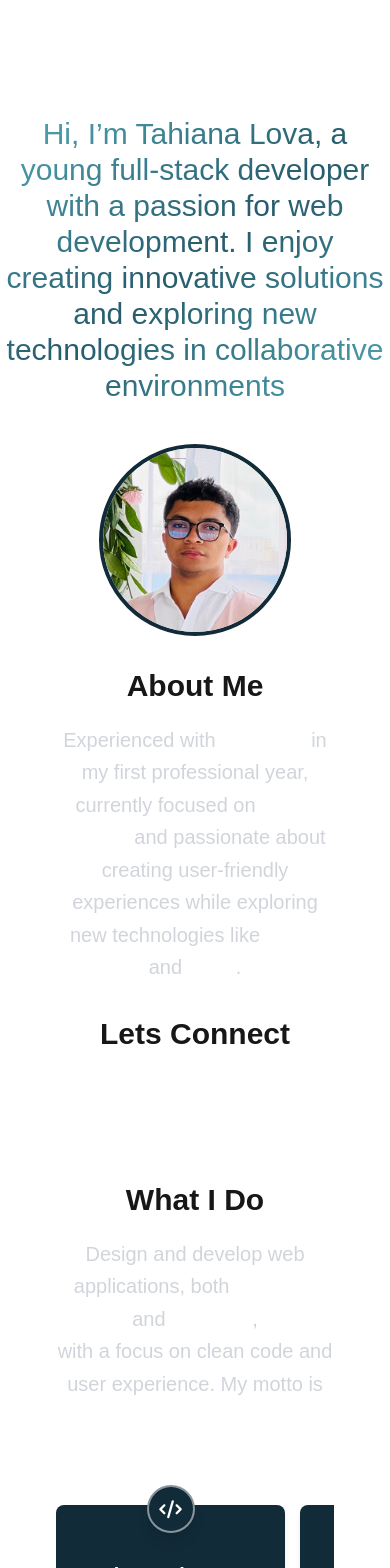
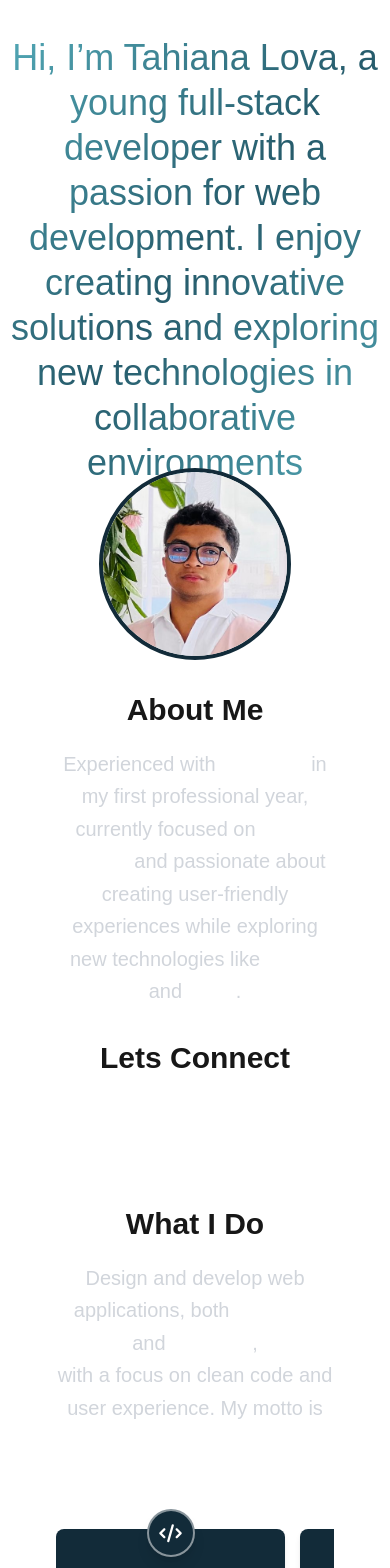
Before and after one commit to Mukkun007/PORTFOLIO-LOVA, a Next.js app: page / in a window 390 px wide. Shown: the top 1568 px of the page. Built offline with nearby package versions, Linux system fonts and the light colour scheme.

Commit message:
final responsive home

```diff
--- a/src/components/Biographie.tsx
+++ b/src/components/Biographie.tsx
@@ -7,7 +7,7 @@ const Biographie = () => {
 
   return (
     <>
-      <div className="biographie flex flex-wrap ml-[40px] 2xl:ml[100px] mr-[40px] 2xl:mr[100px] mt-2 md:mt-[6rem] 2xl:ml-[140px] 2xl:mr-[140px] md:justify-center">
+      <div className="biographie flex flex-wrap ml-[40px] 2xl:ml[100px] mr-[40px] 2xl:mr[100px] mt-8 sm:mt-[5rem] md:mt-[6rem] 2xl:ml-[140px] 2xl:mr-[140px] md:justify-center">
         <div className="w-full lg:w-1/5 p-4 flex justify-center items-center">
           <div className="w-[12rem] lg:w-[11rem] xl:w-[12rem] h-[12rem] lg:h-[10rem] xl:h-[12rem] border-4 border-[#122b39] rounded-full overflow-hidden flex justify-center items-center">
             <img
--- a/src/components/Home.tsx
+++ b/src/components/Home.tsx
@@ -8,7 +8,7 @@ const Home = () => {
   return (
     <main className="flex justify-between items-center">
       <div className="desc">
-        <h1 className="text-center md:ml-[40px] md:mr-[40px] xl:ml-[40px] xl:mr-[40px] 2xl:ml-[140px] 2xl:mr-[140px] xl:text-left font-bold text-3xl sm:text-[40px] md:text-[45px] lg:text-[60px] xl:text-[60px] 2xl:text-[60px] bg-gradient-to-br from-[#52a8b6] via-[#265b6b] to-[#52a8b6] text-transparent bg-clip-text md:leading-[75px]">
+        <h1 className="text-center md:ml-[40px] md:mr-[40px] xl:ml-[40px] xl:mr-[40px] 2xl:ml-[220px] 2xl:mr-[220px] xl:text-left font-bold text-4xl sm:text-[45px] md:text-[50px] lg:text-[60px] xl:text-[65px] 2xl:text-[70px] bg-gradient-to-br from-[#52a8b6] via-[#265b6b] to-[#52a8b6] text-transparent bg-clip-text leading-[45px] sm:leading-[70px] md:leading-[70px] lg:leading-[70px] xl:leading-[80px] 2xl:leading-[85px]">
           {t("home.greeting")}
         </h1>
       </div>
```
